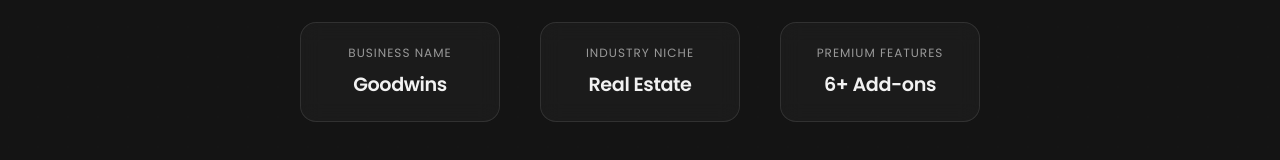
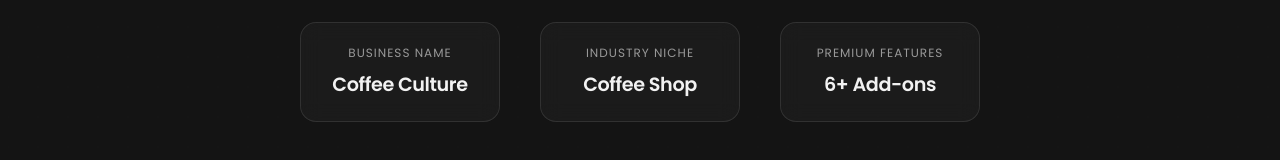
Before and after one commit to BitpackAi/CoffeeCulture-Demo, a plain HTML site: page index.html in a window 1280 px wide. Shown: the part 341-501 px from the top of the page. Drawn offline with Linux system fonts and the light colour scheme; a script that the page names is missing.

Commit message:
Update index.html

```diff
--- a/index.html
+++ b/index.html
@@ -851,11 +851,11 @@
             <div class="business-info">
                 <div class="business-item scroll-reveal-left">
                     <div class="business-label">Business Name</div>
-                    <div class="business-value">Goodwins</div>
+                    <div class="business-value">Coffee Culture</div>
                 </div>
                 <div class="business-item scroll-reveal">
                     <div class="business-label">Industry Niche</div>
-                    <div class="business-value">Real Estate</div>
+                    <div class="business-value">Coffee Shop</div>
                 </div>
                 <div class="business-item scroll-reveal-right">
                     <div class="business-label">Premium Features</div>
```
